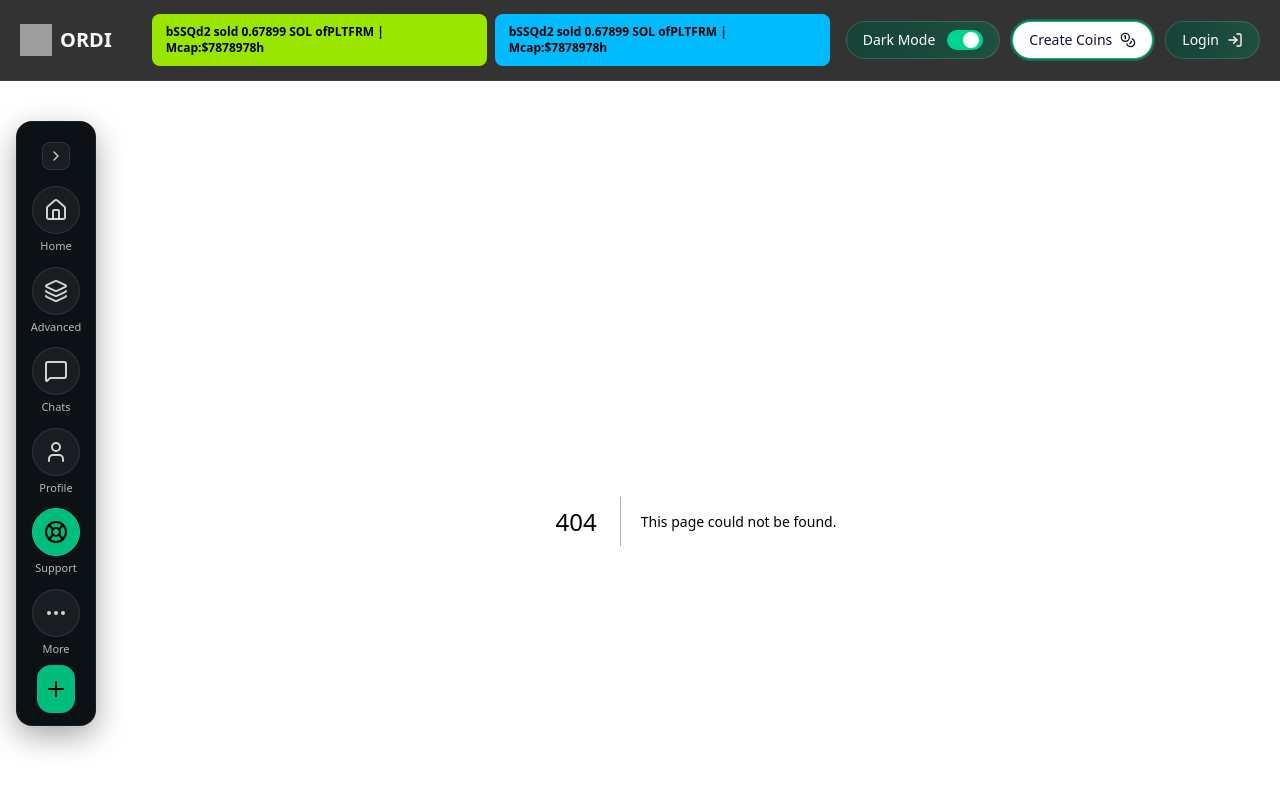
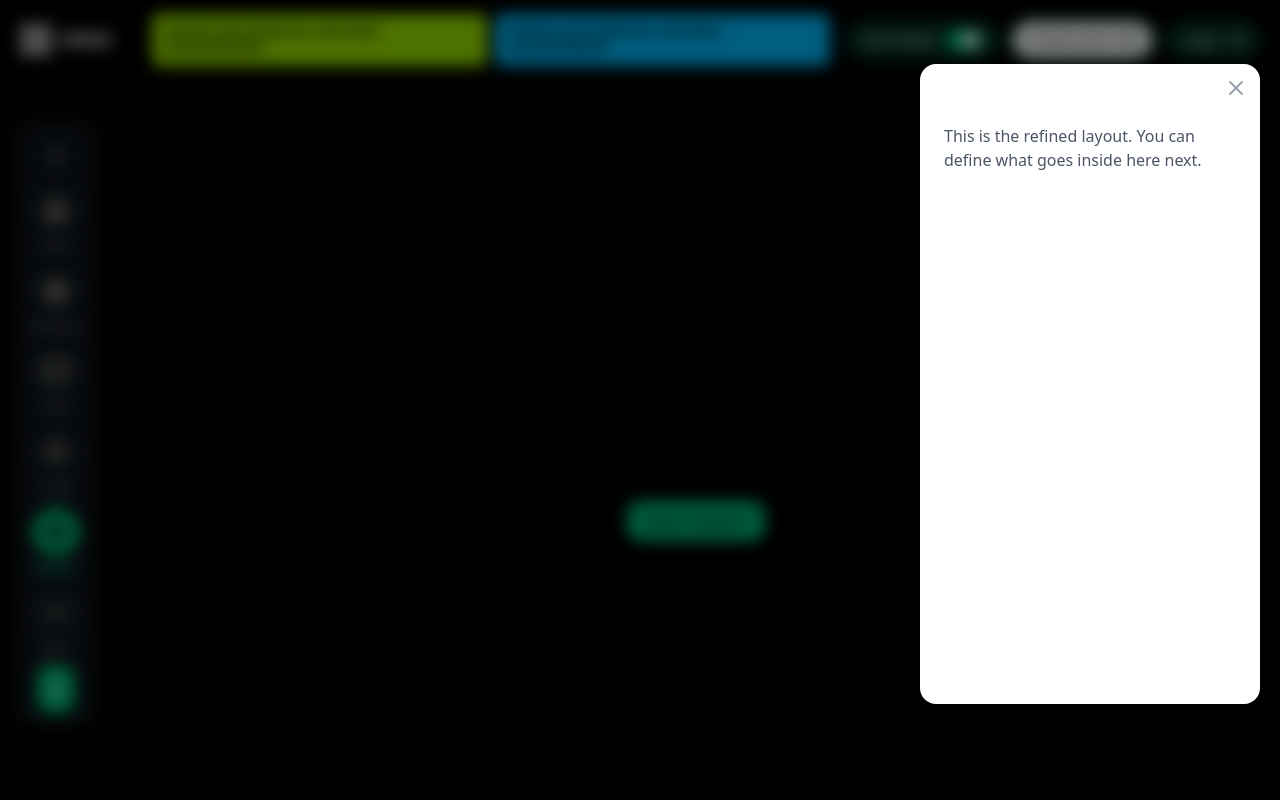
Before and after one commit to faizan733/pump.fun-frontend, a Next.js app: page /support in a window 1280 px wide. Before the commit this address had no page. Shown: the top 800 px of the page. Built offline with nearby package versions, Linux system fonts and the light colour scheme; grey boxes are pictures that could not be loaded.

Commit message:
Added: Supportpage demo card and linked it with the Sidebar.

```diff
--- /dev/null
+++ b/src/app/support/page.tsx
@@ -0,0 +1,22 @@
+// src/app/support/page.tsx
+"use client";
+
+import { useState } from "react";
+import SupportPopup from "@/components/ui/SupportPopup";
+
+export default function SupportPage() {
+  const [open, setOpen] = useState(true); // default open for demo
+
+  return (
+    <main className="h-screen flex items-center justify-center">
+      <button
+        onClick={() => setOpen(true)}
+        className="px-4 py-2 bg-emerald-500 text-black rounded-xl"
+      >
+        Open Support
+      </button>
+
+      <SupportPopup open={open} onClose={() => setOpen(false)} />
+    </main>
+  );
+}
--- a/src/components/layout/Sidebar.tsx
+++ b/src/components/layout/Sidebar.tsx
@@ -15,14 +15,15 @@ import Image from "next/image";
 import Link from "next/link";
 import { usePathname } from "next/navigation";
 import { useCallback, useEffect, useState } from "react";
-import ChatPopup from "@/components/ui/ChatPopup"; // 👈 import popup
+import ChatPopup from "@/components/ui/ChatPopup";
+import SupportPopup from "@/components/ui/SupportPopup"; // 👈 import support
 
 const NAV = [
   { label: "Home", href: "/", icon: Home },
   { label: "Advanced", href: "/advanced", icon: Layers },
   { label: "Chats", href: "/chats", icon: MessageSquare }, // special
   { label: "Profile", href: "/profile", icon: User },
-  { label: "Support", href: "/support", icon: LifeBuoy },
+  { label: "Support", href: "/support", icon: LifeBuoy }, // special
   { label: "More", href: "/more", icon: MoreHorizontal },
 ];
 
@@ -36,7 +37,8 @@ export default function Sidebar() {
   const PANEL_W = 320;
 
   const [open, setOpen] = useState(false);
-  const [chatOpen, setChatOpen] = useState(false); // 👈 control popup
+  const [chatOpen, setChatOpen] = useState(false);
+  const [supportOpen, setSupportOpen] = useState(false);
 
   const width = open ? PANEL_W : RAIL_W;
 
@@ -44,14 +46,22 @@ export default function Sidebar() {
     document.documentElement.style.setProperty("--sidebar-w", `${width}px`);
   }, [width]);
 
-  const isActive = useCallback(
-    (href: string) => {
-      if (chatOpen && href === "/chats") return true; // 👈 chats active while popup open
-      if (chatOpen && href === "/") return false; // 👈 disable home highlight while popup
-      return href === "/" ? pathname === "/" : pathname?.startsWith(href);
-    },
-    [pathname, chatOpen]
-  );
+const isActive = useCallback(
+  (href: string) => {
+    // Support overrides all
+    if (supportOpen && href === "/support") return true;
+    if (supportOpen && href !== "/support") return false;
+
+    // Chat overrides all
+    if (chatOpen && href === "/chats") return true;
+    if (chatOpen && href !== "/chats") return false;
+
+    // Default page-based check
+    return href === "/" ? pathname === "/" : pathname?.startsWith(href);
+  },
+  [pathname, chatOpen, supportOpen]
+);
+
 
   const panelRadius = "rounded-2xl";
 
@@ -172,6 +182,64 @@ export default function Sidebar() {
                 );
               }
 
+              // special case for Support
+              if (label === "Support") {
+                return open ? (
+                  <button
+                    key={href}
+                    onClick={() => setSupportOpen(true)}
+                    className={[
+                      "flex items-center gap-3 rounded-xl px-4 py-3 w-full",
+                      active
+                        ? "bg-emerald-500 text-black"
+                        : "hover:bg-white/5 text-white/85",
+                    ].join(" ")}
+                  >
+                    <div
+                      className={[
+                        "h-10 w-10 rounded-full border flex items-center justify-center",
+                        active
+                          ? "bg-emerald-500 text-black border-emerald-400"
+                          : "bg-white/5 text-white/80 border-white/10 hover:bg-white/10",
+                      ].join(" ")}
+                    >
+                      <Icon className="h-6 w-6" />
+                    </div>
+                    <span className={active ? "font-semibold" : ""}>
+                      {label}
+                    </span>
+                  </button>
+                ) : (
+                  <button
+                    key={href}
+                    onClick={() => setSupportOpen(true)}
+                    title={label}
+                    className="flex flex-col items-center gap-1"
+                  >
+                    <div
+                      className={[
+                        "h-12 w-12 rounded-full border flex items-center justify-center",
+                        active
+                          ? "bg-emerald-500 text-black border-emerald-400"
+                          : "bg-white/5 text-white/80 border-white/10 hover:bg-white/10",
+                      ].join(" ")}
+                    >
+                      <Icon className="h-6 w-6" />
+                    </div>
+                    <span
+                      className={[
+                        "text-[11px]",
+                        active
+                          ? "text-emerald-400 font-semibold"
+                          : "text-white/70",
+                      ].join(" ")}
+                    >
+                      {label}
+                    </span>
+                  </button>
+                );
+              }
+
               // normal links
               return open ? (
                 <Link
@@ -180,7 +248,7 @@ export default function Sidebar() {
                   className={[
                     "flex items-center gap-3 rounded-xl px-4 py-3",
                     active
-                      ? "bg-emerald-500 text-black"
+                      ? "bg-emerald-500 text-white"
                       : "hover:bg-white/5 text-white/85",
                   ].join(" ")}
                 >
@@ -188,7 +256,7 @@ export default function Sidebar() {
                     className={[
                       "h-10 w-10 rounded-full border flex items-center justify-center",
                       active
-                        ? "bg-emerald-500 text-black border-emerald-400"
+                        ? "bg-emerald-500 text-white border-emerald-400"
                         : "bg-white/5 text-white/80 border-white/10 hover:bg-white/10",
                     ].join(" ")}
                   >
@@ -207,7 +275,7 @@ export default function Sidebar() {
                     className={[
                       "h-12 w-12 rounded-full border flex items-center justify-center",
                       active
-                        ? "bg-emerald-500 text-black border-emerald-400"
+                        ? "bg-emerald-500 text-white border-emerald-400"
                         : "bg-white/5 text-white/80 border-white/10 hover:bg-white/10",
                     ].join(" ")}
                   >
@@ -224,7 +292,7 @@ export default function Sidebar() {
             {open ? (
               <Link
                 href="/create"
-                className="w-full inline-flex items-center justify-center gap-2 rounded-xl bg-emerald-500 hover:bg-emerald-400 text-black font-semibold py-3 shadow"
+                className="w-full inline-flex items-center justify-center gap-2 rounded-xl bg-emerald-500 hover:bg-emerald-400 text-white font-semibold py-3 shadow"
               >
                 <Plus className="h-5 w-5" />
                 Create Coin
@@ -234,7 +302,7 @@ export default function Sidebar() {
                 <Link
                   href="/create"
                   aria-label="Create Coin"
-                  className="h-12 w-12 rounded-xl bg-emerald-500 hover:bg-emerald-400 text-black flex items-center justify-center shadow"
+                  className="h-12 w-12 rounded-xl bg-emerald-500 hover:bg-emerald-400 text-white flex items-center justify-center shadow"
                 >
                   <Plus className="h-6 w-6" />
                 </Link>
@@ -244,8 +312,9 @@ export default function Sidebar() {
         </div>
       </aside>
 
-      {/* popup mounted here */}
+      {/* popups mounted here */}
       <ChatPopup open={chatOpen} onClose={() => setChatOpen(false)} />
+      <SupportPopup open={supportOpen} onClose={() => setSupportOpen(false)} />
     </>
   );
 }
--- /dev/null
+++ b/src/components/ui/SupportPopup.tsx
@@ -0,0 +1,69 @@
+// src/components/ui/SupportPopup.tsx
+"use client";
+
+import { X } from "lucide-react";
+import { motion, AnimatePresence } from "framer-motion";
+import { useEffect } from "react";
+
+interface SupportPopupProps {
+  open: boolean;
+  onClose: () => void;
+}
+
+export default function SupportPopup({ open, onClose }: SupportPopupProps) {
+  // Lock/unlock background scroll + ESC to close
+  useEffect(() => {
+    if (open) {
+      document.body.style.overflow = "hidden";
+      const handler = (e: KeyboardEvent) => {
+        if (e.key === "Escape") onClose();
+      };
+      window.addEventListener("keydown", handler);
+      return () => {
+        document.body.style.overflow = "unset";
+        window.removeEventListener("keydown", handler);
+      };
+    }
+  }, [open, onClose]);
+
+  return (
+    <AnimatePresence>
+      {open && (
+        <motion.div
+          className="fixed inset-0 z-50 flex justify-end bg-black/50 backdrop-blur-sm"
+          initial={{ opacity: 0 }}
+          animate={{ opacity: 1 }}
+          exit={{ opacity: 0 }}
+          onClick={onClose}
+        >
+          {/* Support Card */}
+          <motion.div
+            initial={{ x: 60, opacity: 0 }}
+            animate={{ x: 0, opacity: 1 }}
+            exit={{ x: 60, opacity: 0 }}
+            transition={{ duration: 0.25 }}
+            className="relative w-[340px] max-w-sm h-[80vh] bg-white shadow-2xl rounded-2xl mt-16 mr-5 mb-5 flex flex-col"
+            onClick={(e) => e.stopPropagation()} // prevent close on click inside
+          >
+            {/* Close Button */}
+            <button
+              onClick={onClose}
+              className="absolute top-3 right-3 text-gray-400 hover:text-black"
+            >
+              <X className="h-6 w-6" />
+            </button>
+
+            {/* Content area */}
+            <div className="flex-1 overflow-y-auto p-6">
+              <h2 className="text-xl font-bold mb-2">Support Card</h2>
+              <p className="text-gray-600">
+                This is the refined layout. You can define what goes inside here
+                next.
+              </p>
+            </div>
+          </motion.div>
+        </motion.div>
+      )}
+    </AnimatePresence>
+  );
+}
```
